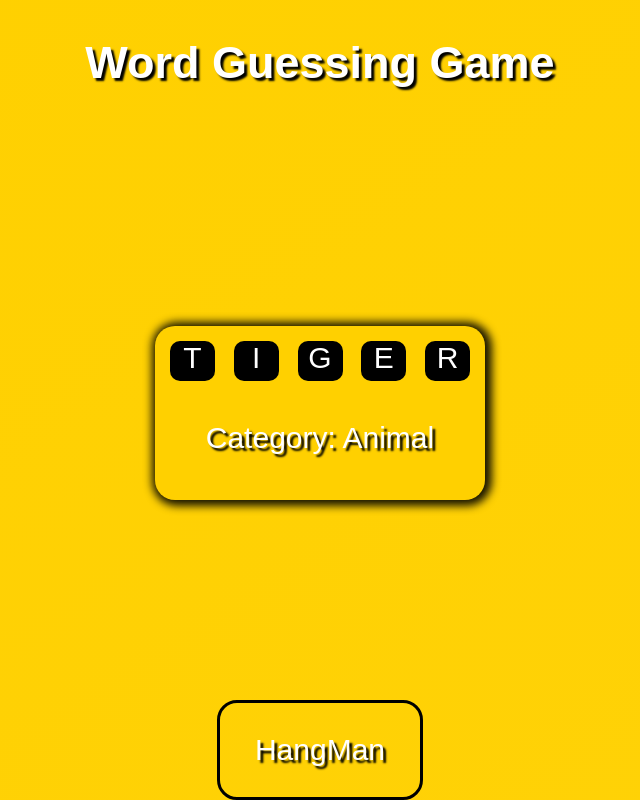
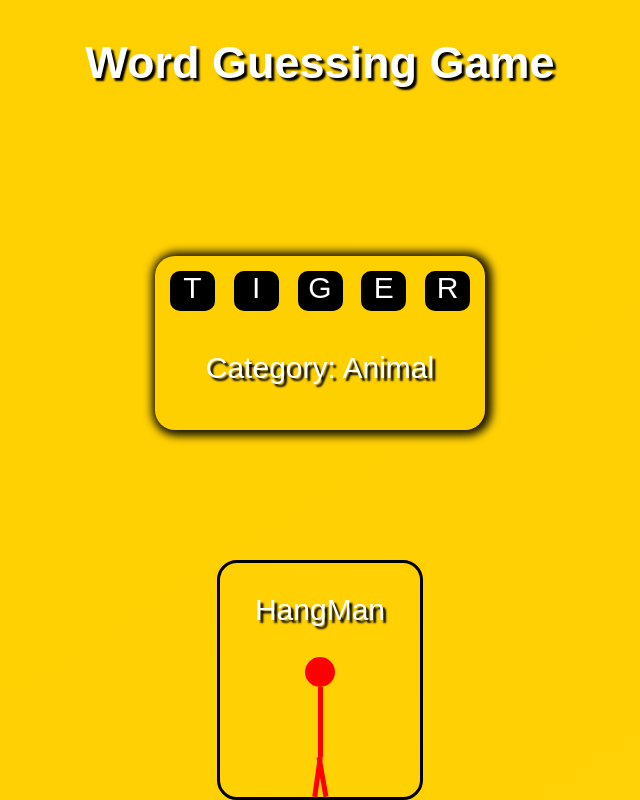
Before and after one commit to ShereyarAli/Word-Guessing-Game, an Electron app: page index.html in a window 1280 px wide. Shown: the whole page, without its empty margins (320-960 px from the left). Drawn offline with Linux system fonts and the light colour scheme; a web font is replaced by a local one.

Commit message:
made a hang man for user guesses

```diff
--- a/style.css
+++ b/style.css
@@ -56,3 +56,30 @@ main{
   border: solid black;
   border-radius: 20px;
 }
+.head{
+  background-color: red;
+  width: 30px;
+  height: 30px;
+  border-radius: 15px;
+}
+.hangBody{
+  background-color: red;
+  width: 5px;
+  height: 70px;
+}
+.legs{
+  display: flex;
+}
+.hangLeg1{
+  background-color: red;
+  width: 5px;
+  height: 40px;
+
+  transform: rotate(8deg);
+}
+.hangLeg2{
+  background-color: red;
+  width: 5px;
+  height: 40px;
+  transform: rotate(-10deg);
+}
```
